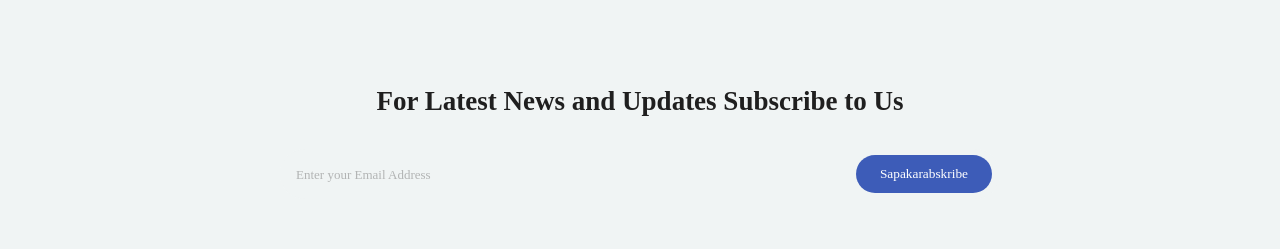
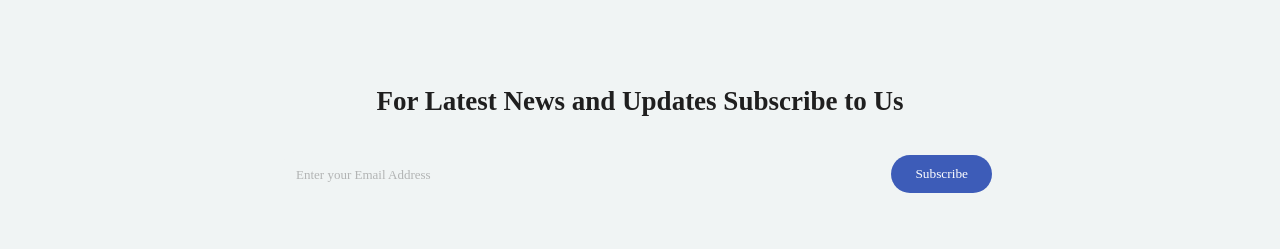
Before and after one commit to presam6/railwayReservation, a React (Vite) app: page / in a window 1280 px wide. Shown: the part 1869-2118 px from the top of the page. Built offline with nearby package versions, Linux system fonts and the light colour scheme; a web font is replaced by a local one.

Commit message:
add animation

```diff
--- a/package.json
+++ b/package.json
@@ -10,6 +10,7 @@
     "preview": "vite preview"
   },
   "dependencies": {
+    "aos": "^2.3.4",
     "react": "^18.2.0",
     "react-dom": "^18.2.0",
     "react-icons": "^4.9.0"
--- a/src/Components/Home/Home.jsx
+++ b/src/Components/Home/Home.jsx
@@ -1,16 +1,26 @@
-import React from 'react'
+import React, {useEffect} from 'react'
 
 // imported assets for home
 import video from '../../assets/earth.mp4'
 import myTrain from '../../assets/bettertrain.png'
 
+// import my AOS
+import Aos from 'aos'
+import 'aos/dist/aos.css'
+
 
 const Home = () => {
+  //useEffect Animation
+  useEffect(()=>{
+    Aos.init({duration: 2000})
+  },[])
+
+
   return (
     <div className='home flex container'>
 
       <div className='mainText'>
-        <h1>Cum ride my train, you will surely enjoy my large train</h1>
+        <h1 data-aos='fade-up' data-aos-duration='2500' >Cum ride my train, you will surely enjoy my large train</h1>
       </div>
 
       <div className="homeImages flex">
--- a/src/Components/Search/Search.jsx
+++ b/src/Components/Search/Search.jsx
@@ -1,10 +1,20 @@
-import React from 'react'
+import React,{useEffect} from 'react'
 // icons import
 import {HiOutlineLocationMarker} from 'react-icons/hi'
-import {RiAccountPinCircleLine} from 'react-icons/ri'
 import {RxCalendar} from 'react-icons/rx'
 
+//import aos
+import Aos from 'aos'
+import 'aos/dist/aos.css'
+
+
 const Search = () => {
+  //useEffect Animation
+  useEffect(()=>{
+    Aos.init({duration: 2000})
+  },[])
+
+
   return (
     <div className='search container section'>
       <div className="sectionContainer grid">
@@ -21,7 +31,7 @@ const Search = () => {
 
         </div>
 
-        <div className="searchInputs flex">
+        <div data-aos='fade-up' data-aos-duration='2500' className="searchInputs flex">
 
             <div className="singleInput flex">
               <div className="iconDiv">
--- a/src/Components/Subscribers/Subscribers.jsx
+++ b/src/Components/Subscribers/Subscribers.jsx
@@ -1,13 +1,22 @@
-import React from 'react'
+import React, {useEffect} from 'react'
+
+// import my AOS
+import Aos from 'aos'
+import 'aos/dist/aos.css'
 
 const Subscribers = () => {
+  //useEffect Animation
+  useEffect(()=>{
+    Aos.init({duration: 2000})
+  },[])
+
   return (
     <div className="subscribe section">
-      <div className='sectionContainer container'>
+      <div data-aos='fade-up' data-aos-duration='2500' className='sectionContainer container'>
         <h2>For Latest News and Updates Subscribe to Us</h2>
         <div className="inputDiv flex">
           <input type="text" placeholder='Enter your Email Address' />
-          <button className='btn'>Sapakarabskribe</button>
+          <button className='btn'>Subscribe</button>
         </div>
 
       </div>
--- a/src/Components/Support/Support.jsx
+++ b/src/Components/Support/Support.jsx
@@ -1,9 +1,19 @@
-import React from 'react'
+import React, {useEffect} from 'react'
 
 // import for images
 import myImage from '../../assets/for support.png'
 
+// import my AOS
+import Aos from 'aos'
+import 'aos/dist/aos.css'
+
 const Support = () => {
+  //useEffect Animation
+  useEffect(()=>{
+    Aos.init({duration: 2000})
+  },[])
+
+
   return (
     <div className='support container section'>
       <div className="sectionContainer">
@@ -17,21 +27,21 @@ const Support = () => {
         <div className="infoDiv grid">
 
           <div className="textDiv grid">
-            <div className="singleInfo">
+            <div data-aos='fade-right' data-aos-duration='2500' className="singleInfo">
               <span className='number'>01</span>
               <h4>Travel Cagayan de Oro to Davao and Vice Versa</h4>
               <p>Lorem ipsum, dolor sit amet consectetur
                 adipisicing elit.</p>
             </div>
 
-            <div className="singleInfo">
+            <div data-aos='fade-right' data-aos-duration='3500' className="singleInfo">
               <span className='number colorTwo'>02</span>
               <h4>Enjoy the ride with our AC Trains!</h4>
               <p>Lorem ipsum, dolor sit amet consectetur
                 adipisicing elit.</p>
             </div>
 
-            <div className="singleInfo">
+            <div data-aos='fade-right' data-aos-duration='4500' className="singleInfo">
               <span className='number colorOne'>03</span>
               <h4>Enjoy your ride by booking a General Train!</h4>
               <p>Lorem ipsum, dolor sit amet consectetur
@@ -40,7 +50,7 @@ const Support = () => {
 
           </div>
 
-          <div className="imgDiv">
+          <div data-aos='fade-left' data-aos-duration='5500'className="imgDiv">
             <img src={myImage}  />
           </div>
         </div>
--- a/src/main.css
+++ b/src/main.css
@@ -613,4 +613,22 @@ h2 {
   .subscribe .sectionContainer {
     max-width: 50%;
   }
+}
+::-moz-selection {
+  background: var(--PrimaryColor);
+  color: var(--whiteColor);
+}
+::selection {
+  background: var(--PrimaryColor);
+  color: var(--whiteColor);
+}
+
+::-webkit-scrollbar {
+  width: 10px;
+  background: var(--greyBg);
+}
+
+::-webkit-scrollbar-thumb {
+  background: var(--PrimaryColor);
+  border-radius: 10px;
 }/*# sourceMappingURL=main.css.map */
--- a/src/main.scss
+++ b/src/main.scss
@@ -420,7 +420,6 @@ h2{
 // subscribe
 .subscribe{
     background: var(--SecondaryColor);
-
     .sectionContainer{
         text-align: center;
         .inputDiv{
@@ -847,3 +846,18 @@ h2{
         }
     }
 }
+
+::selection{
+    background: var(--PrimaryColor);
+    color: var(--whiteColor);
+}
+
+::-webkit-scrollbar{
+    width: 10px;
+    background: var(--greyBg);
+}
+
+::-webkit-scrollbar-thumb{
+    background: var(--PrimaryColor);
+    border-radius: 10px;
+}
```
Also changed, not shown: 1 other file (tests, documents, lock files or other folders).
